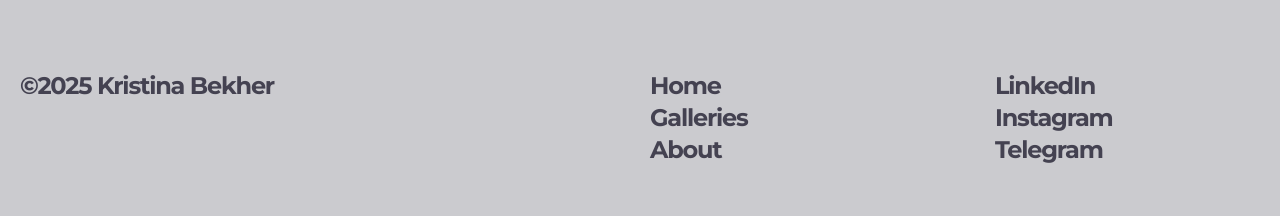
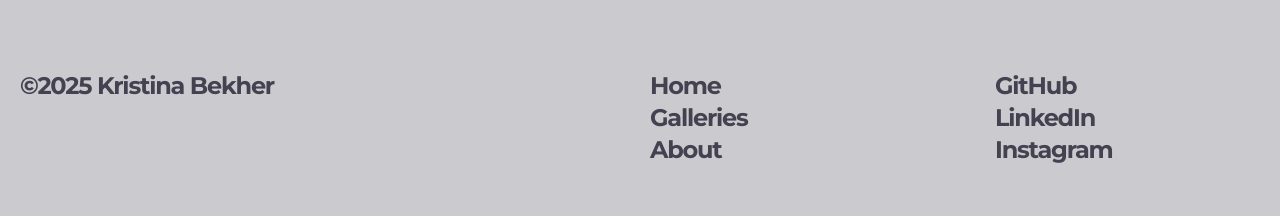
Before and after one commit to kbekher/bekher-photography, a Next.js app: page / in a window 1280 px wide. Shown: the part 3040-3256 px from the top of the page. Built offline with nearby package versions, Linux system fonts and the light colour scheme.

Commit message:
Update ContactLinks.tsx

```diff
--- a/src/components/ContactLinks.tsx
+++ b/src/components/ContactLinks.tsx
@@ -3,9 +3,9 @@ interface Props {
 }
 
 const CONTACTS = [
+  { name: 'GitHub', href: 'https://github.com/kbekher' },
   { name: 'LinkedIn', href: 'https://www.linkedin.com/in/kristina-bekher' },
   { name: 'Instagram', href: 'https://instagram.com/ninjagexly' },
-  { name: 'Telegram', href: 'https://t.me/krbekher' },
 ];
 
 const ContactLinks = ({ isFooter = false }: Props) => {
```
